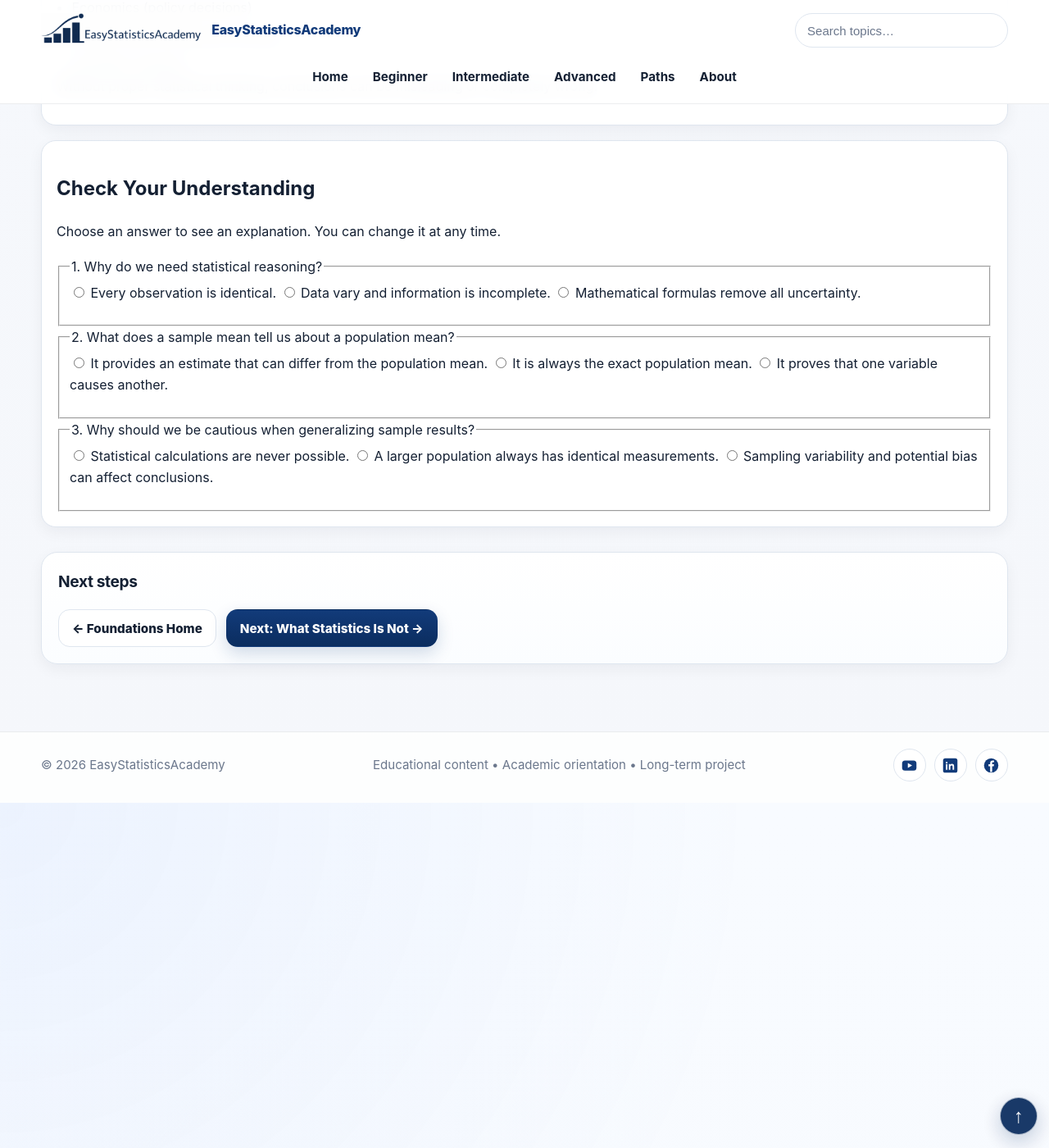
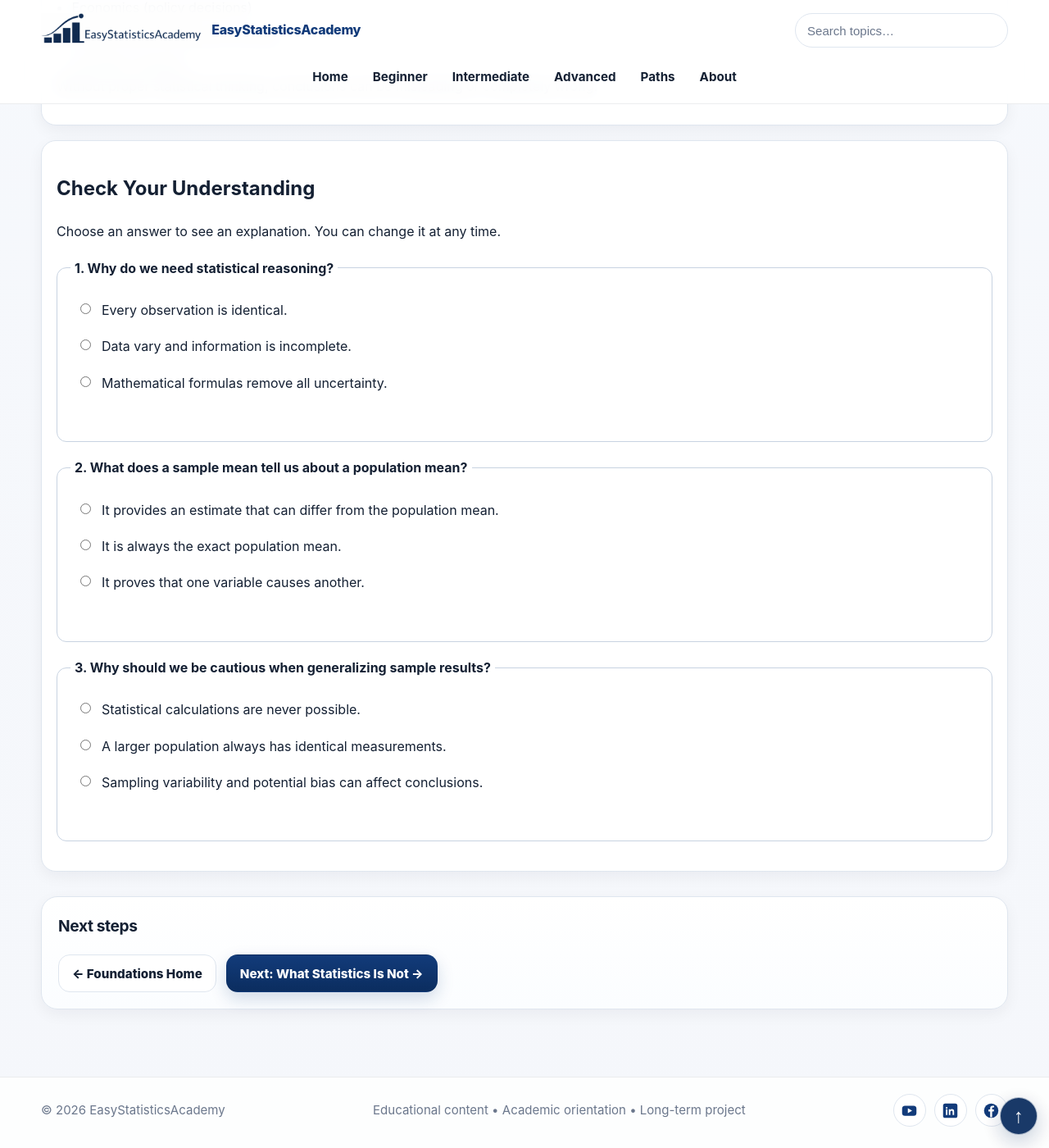
Before and after one commit to ammar-homaida-statistics/easystatisticsacademy, a Jekyll site: the page built from foundations/what-is-statistics/index.md, in a window 1280 px wide and 1400 px high, scrolled down 3045 px. Shown: the whole window at 82% size. Built offline with Jekyll 4.4.1, drawn with Linux system fonts in a browser that asks for light colours.

Commit message:
Style self-check radio groups and keyboard focus

```diff
--- a/css/style.css
+++ b/css/style.css
@@ -1383,3 +1383,42 @@ main .esa-lesson-anchor{scroll-margin-top: 120px}
   .esa-lesson-toc ol{columns: 1}
 }
 @media print{.esa-lesson-toc{display:none !important}}
+
+
+/* Native, accessible answer choices for the first Foundations self-check. */
+.esa-self-check fieldset{
+  min-width:0;
+  border:1px solid var(--border-strong);
+  border-radius:12px;
+  padding:16px;
+  margin:18px 0;
+}
+.esa-self-check legend{
+  padding:0 5px;
+  font-weight:700;
+}
+.esa-self-check label{
+  display:flex;
+  align-items:flex-start;
+  gap:10px;
+  padding:9px 7px;
+  border-radius:7px;
+  cursor:pointer;
+}
+.esa-self-check label:focus-within{
+  outline:2px solid var(--accent);
+  outline-offset:2px;
+}
+.esa-self-check input[type="radio"]{
+  flex-shrink:0;
+  margin-top:5px;
+  accent-color:var(--brand);
+}
+.esa-self-check .esa-check-feedback{
+  margin:9px 5px 0;
+  min-height:1.5em;
+  font-weight:600;
+}
+.esa-self-check .esa-check-feedback[data-state="incorrect"]{
+  color:var(--text);
+}
```
